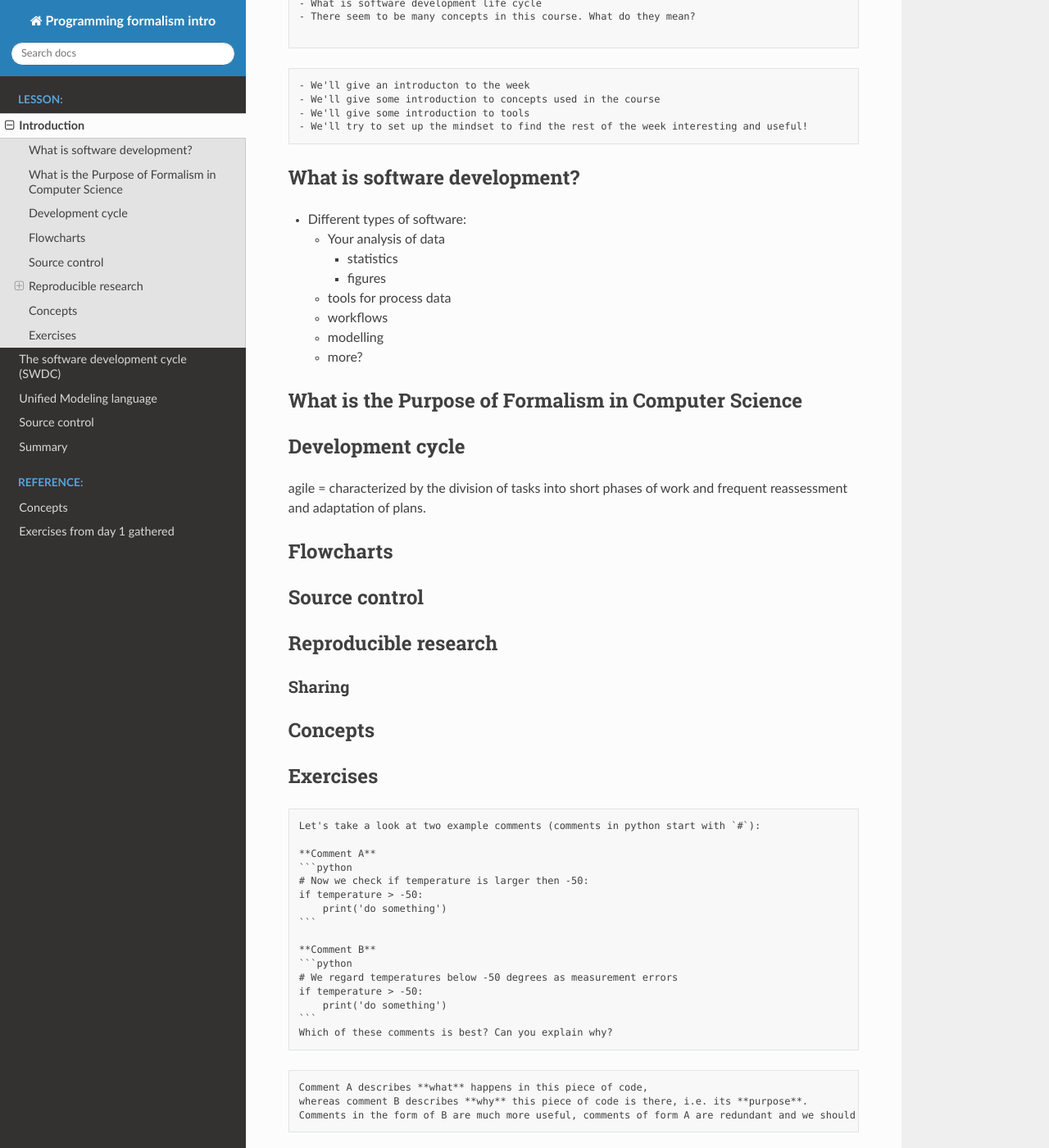
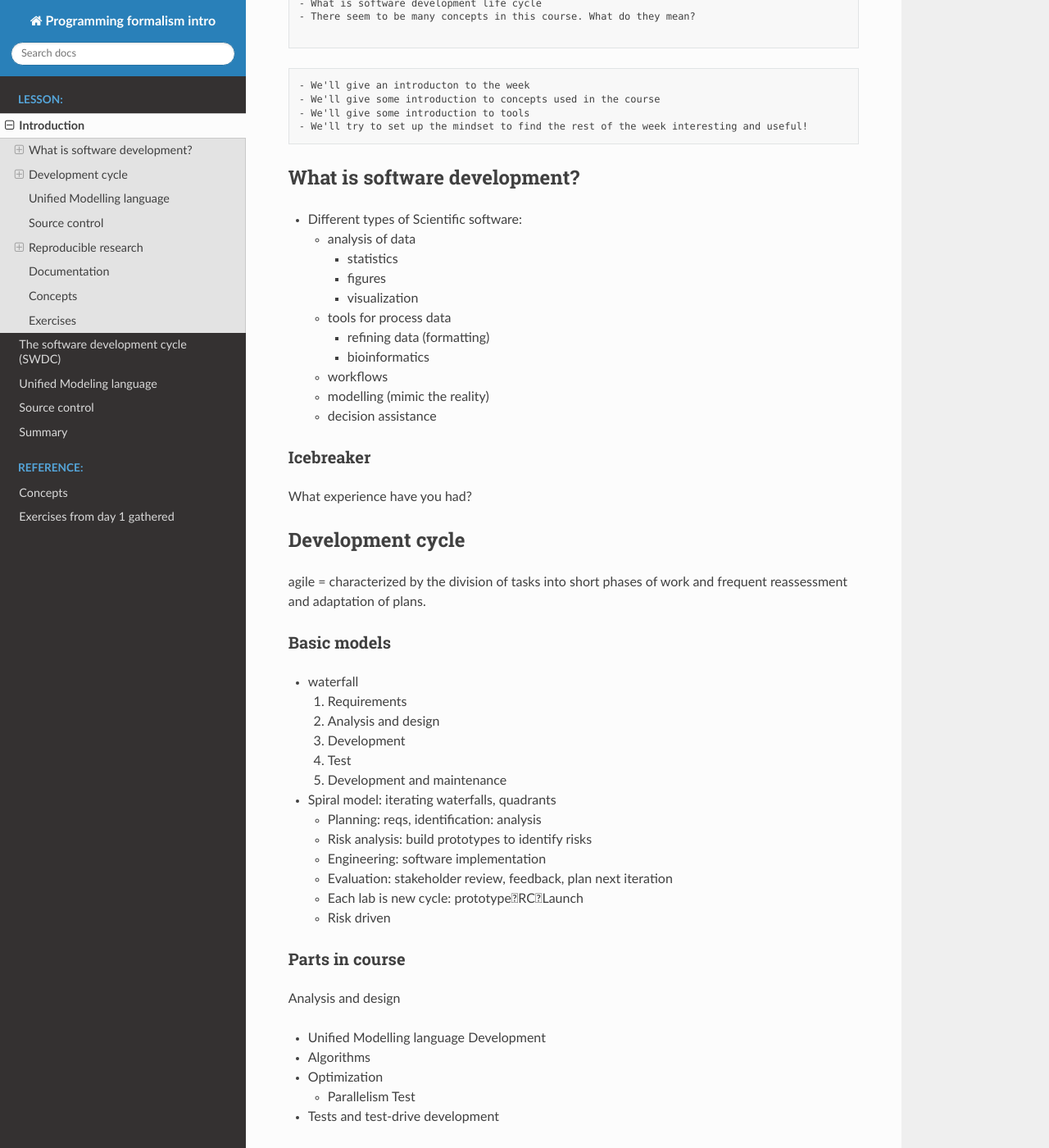
Before and after one commit to UPPMAX/programming_formalisms_intro, a Sphinx documentation site: the page built from doc/intro.md, in a window 1280 px wide and 1400 px high, scrolled down 194 px. Shown: the whole window at 82% size. Built offline with Sphinx 7.4.7 and the Read the Docs theme 2.0.0, drawn with Linux system fonts in a browser that asks for light colours; pages that are not in the unit, such as notebooks, are missing from menus; some of the changed text lies outside the part shown.

Commit message:
Update intro.md

`````diff
--- a/doc/intro.md
+++ b/doc/intro.md
@@ -18,32 +18,73 @@
 
 ## What is software development?
 
-- Different types of software:
-  - Your analysis of data
+- Different types of Scientific software:
+  - analysis of data
     - statistics
     - figures
+    - visualization
   - tools for process data
+    - refining data (formatting)
+    - bioinformatics
   - workflows
-  - modelling
-  - more?
+  - modelling (mimic the reality)
+  - decision assistance
 
-## What is the Purpose of Formalism in Computer Science
+### Icebreaker
+What experience have you had?
+
+
 
 ## Development cycle
 
 agile = characterized by the division of tasks into short phases of work and frequent reassessment and adaptation of plans.
 
-## Flowcharts
+### Basic models
+- waterfall
+  1.	Requirements
+  2.	Analysis and design
+  3.	Development
+  4.	Test
+  5.	Development and maintenance
+
+- Spiral model: iterating waterfalls, quadrants
+  - Planning: reqs, identification: analysis
+  -	Risk analysis: build prototypes to identify risks
+  -	Engineering: software implementation
+  -	Evaluation: stakeholder review, feedback, plan next iteration
+  -	Each lab is new cycle: prototypeRCLaunch
+  -	Risk driven
+
+
+### Parts in course
+
+Analysis and design
+  - Unified Modelling language
+Development
+  - Algorithms
+  - Optimization
+    - Parallelism
+Test
+  - Tests and test-drive development
+
+
+## Unified Modelling language
 
 ## Source control
 
 ## Reproducible research
+Discussion
+•	One-time usage to distributed package
+
 ### Sharing
+
+## Documentation
 
 
 ## Concepts
 
 ## Exercises
+
 ````{exercise} In-code-1: Comments
 Let's take a look at two example comments (comments in python start with `#`):
 
`````
